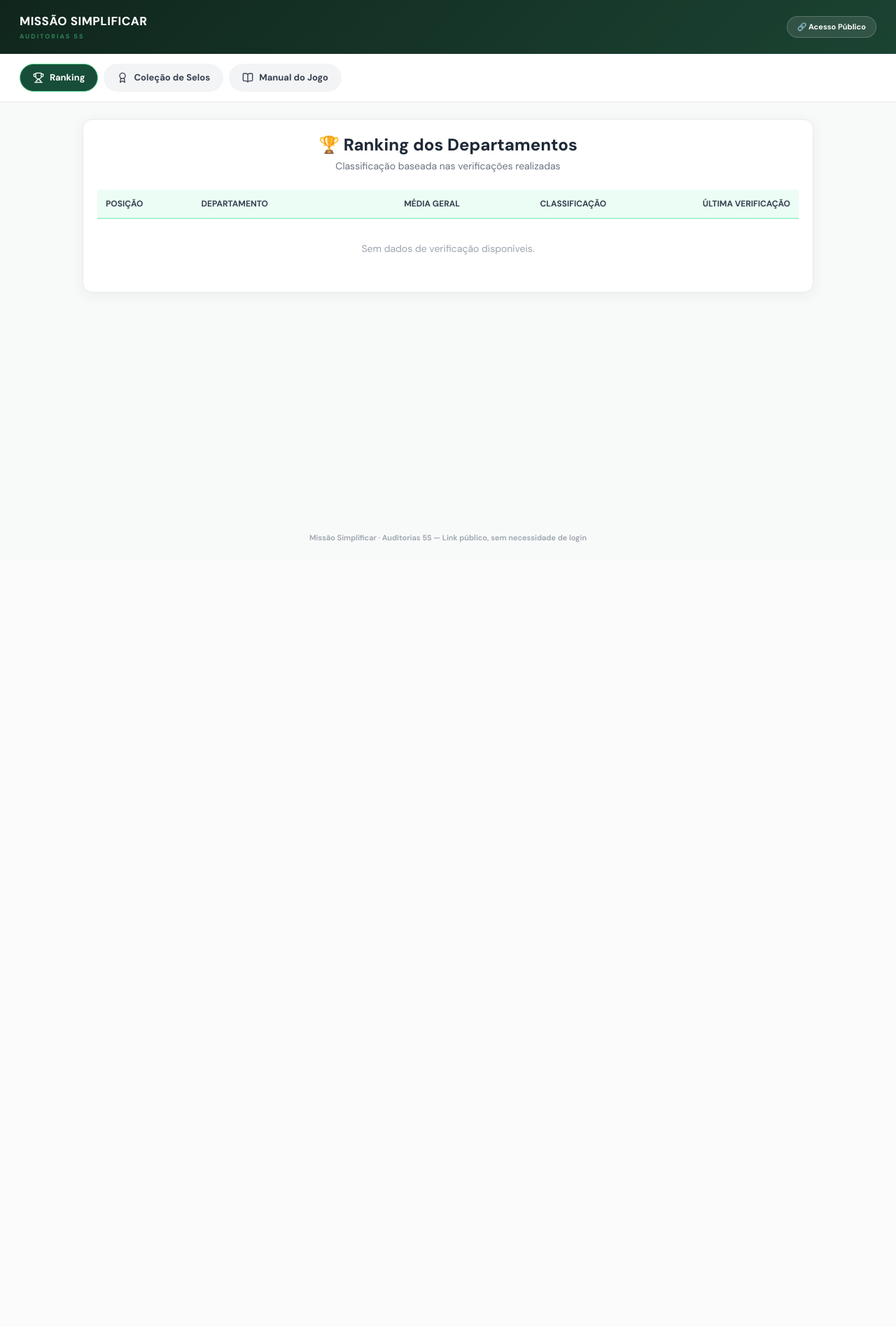
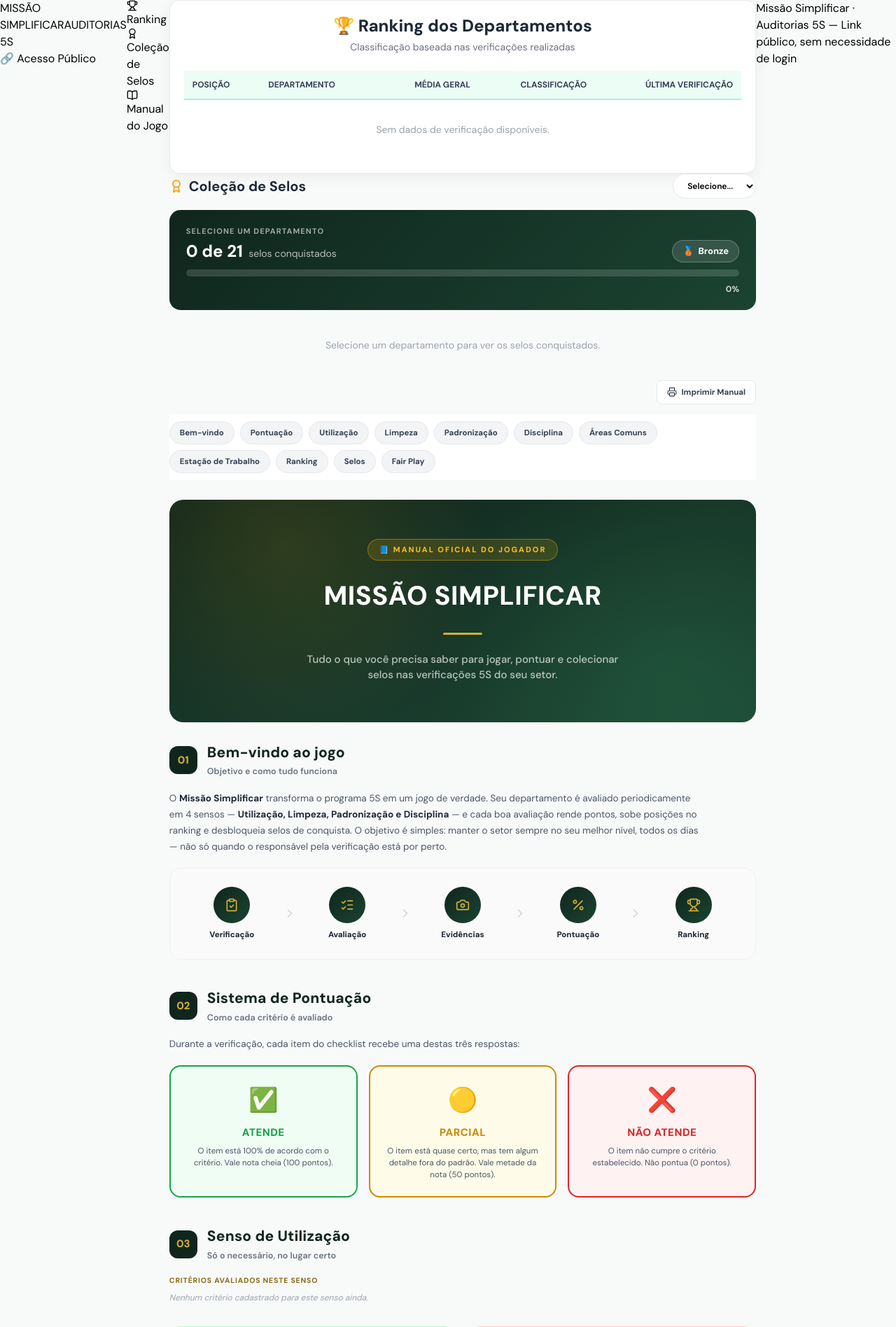
Before and after one commit to NatashaPereira/Missao-Simplificar, a Flask app: page /publico in a window 1280 px wide. Shown: the top 1896 px of the page at 70% size. Before the commit the page ends 775 px from the top, so only its background shows below. Run offline with Flask 3, Linux system fonts and the light colour scheme; data that the repository does not hold is empty; some libraries are stand-ins or nearby versions.

Commit message:
Update public.html

```diff
--- a/templates/public.html
+++ b/templates/public.html
@@ -218,6 +218,13 @@
     .manual-compare-col.ok .manual-compare-item i{color:#16a34a}
     .manual-compare-col.bad .manual-compare-item i{color:#dc2626}
 
+    .manual-criteria-label{font-size:10.5px;font-weight:800;letter-spacing:.8px;text-transform:uppercase;color:#8a6d1a;margin-bottom:8px}
+    .manual-criteria-list{display:flex;flex-direction:column;gap:6px;margin-bottom:16px}
+    .manual-criteria-item{display:flex;align-items:flex-start;gap:10px;background:#fffdf5;border:1px solid #fde68a;border-radius:10px;padding:10px 14px;font-size:12.5px;color:#374151;font-weight:600}
+    .manual-criteria-item .num{flex-shrink:0;background:#D4AF37;color:#fff;font-size:10.5px;font-weight:800;border-radius:6px;padding:2px 7px;min-width:30px;text-align:center}
+    .manual-criteria-item .checklist-tag{flex-shrink:0;font-size:9px;font-weight:800;color:#9ca3af;text-transform:uppercase;letter-spacing:.4px;background:#f3f4f6;border-radius:999px;padding:2px 8px;margin-left:auto}
+    .manual-criteria-empty{font-size:12px;color:#9ca3af;font-style:italic;margin-bottom:16px}
+
     .manual-areas-grid{display:grid;grid-template-columns:repeat(auto-fit,minmax(260px,1fr));gap:16px}
     .manual-area-card{border:1px solid #e5e7eb;border-radius:16px;overflow:hidden;background:#fff}
     .manual-area-head{background:linear-gradient(135deg,#10261D,#1B4332);color:#fff;padding:14px 18px;display:flex;align-items:center;gap:10px;font-weight:800;font-size:13.5px}
@@ -260,24 +267,6 @@
     .manual-final-trophy{font-size:52px;margin-bottom:18px}
     .manual-final h2{font-size:22px;font-weight:900;max-width:560px;margin:0 auto;line-height:1.5}
     .manual-final .gold-underline{width:70px;height:3px;background:#D4AF37;border-radius:3px;margin:22px auto 0}
-
-
-    /* ===== PÁGINA PÚBLICA ===== */
-    body.public-body{display:flex;flex-direction:column;background:#F8FAF9;height:auto;min-height:100vh;overflow:visible}
-    .public-header{background:linear-gradient(135deg,#10261D,#1B4332);padding:18px 28px;display:flex;align-items:center;justify-content:space-between;flex-wrap:wrap;gap:12px}
-    .public-header .brand-name{color:#fff;font-weight:800;font-size:17px;letter-spacing:.5px}
-    .public-header .brand-sub{display:block;color:#2F855A;font-size:9px;font-weight:700;letter-spacing:2px;margin-top:2px}
-    .public-badge-tag{background:rgba(255,255,255,.1);border:1px solid rgba(255,255,255,.2);color:#fff;font-size:11px;font-weight:700;padding:6px 14px;border-radius:999px}
-    .public-nav{display:flex;gap:8px;padding:14px 28px;background:#fff;border-bottom:1px solid #E6ECE8;flex-wrap:wrap;position:sticky;top:0;z-index:30}
-    .public-nav-link{display:flex;align-items:center;gap:8px;font-size:13px;font-weight:700;color:#374151;background:#f3f4f6;padding:9px 18px;border-radius:999px;cursor:pointer;border:1px solid transparent;transition:all .15s}
-    .public-nav-link:hover{background:#e5e7eb}
-    .public-nav-link.active{background:#184D3A;color:#fff;border-color:#58D68D}
-    .public-main{flex:1;padding:24px 28px 60px;max-width:1100px;margin:0 auto;width:100%}
-    .public-tab{display:none}
-    .public-tab.active{display:block}
-    .public-footer{text-align:center;font-size:11px;color:#9ca3af;padding:24px;font-weight:600}
-    @media(max-width:640px){.public-header,.public-nav,.public-main{padding-left:16px;padding-right:16px}}
-
   </style>
 </head>
 <body class="public-body">
@@ -423,6 +412,8 @@
               <div class="manual-section-num">03</div>
               <div><div class="manual-section-title">Senso de Utilização</div><div class="manual-section-sub">Só o necessário, no lugar certo</div></div>
             </div>
+            <p class="manual-criteria-label">Critérios avaliados neste senso</p>
+            <div id="manual-crit-utilizacao" class="manual-criteria-list"></div>
             <div class="manual-compare">
               <div class="manual-compare-col ok">
                 <div class="manual-compare-head">✅ Correto</div>
@@ -447,6 +438,8 @@
               <div class="manual-section-num">04</div>
               <div><div class="manual-section-title">Senso de Limpeza</div><div class="manual-section-sub">Ambiente limpo é ambiente seguro</div></div>
             </div>
+            <p class="manual-criteria-label">Critérios avaliados neste senso</p>
+            <div id="manual-crit-limpeza" class="manual-criteria-list"></div>
             <div class="manual-compare">
               <div class="manual-compare-col ok">
                 <div class="manual-compare-head">✅ Correto</div>
@@ -471,6 +464,8 @@
               <div class="manual-section-num">05</div>
               <div><div class="manual-section-title">Senso de Padronização</div><div class="manual-section-sub">Tudo com identidade visual e nomenclatura únicas</div></div>
             </div>
+            <p class="manual-criteria-label">Critérios avaliados neste senso</p>
+            <div id="manual-crit-padronizacao" class="manual-criteria-list"></div>
             <div class="manual-compare">
               <div class="manual-compare-col ok">
                 <div class="manual-compare-head">✅ Correto</div>
@@ -495,6 +490,8 @@
               <div class="manual-section-num">06</div>
               <div><div class="manual-section-title">Senso de Disciplina</div><div class="manual-section-sub">Manter o padrão todos os dias, não só na verificação</div></div>
             </div>
+            <p class="manual-criteria-label">Critérios avaliados neste senso</p>
+            <div id="manual-crit-disciplina" class="manual-criteria-list"></div>
             <div class="manual-compare">
               <div class="manual-compare-col ok">
                 <div class="manual-compare-head">✅ Correto</div>
```
